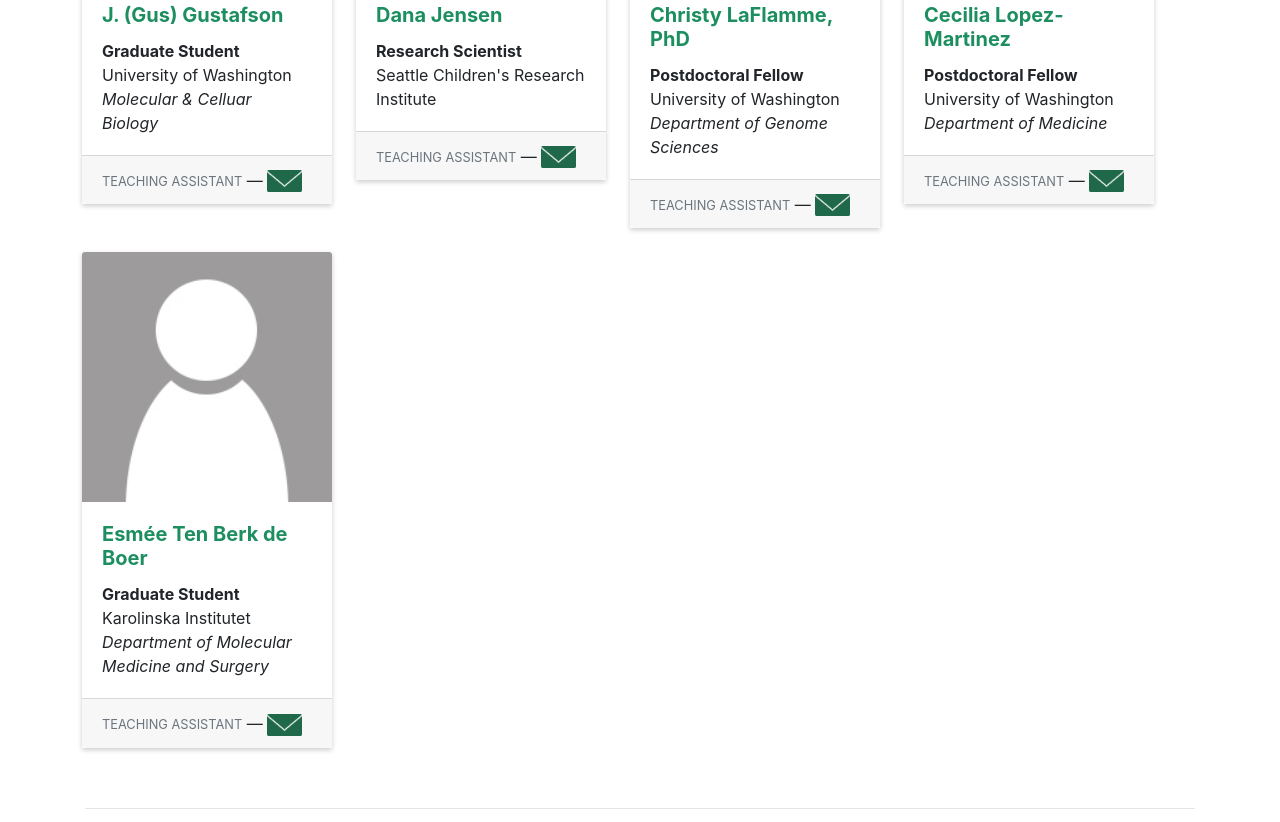
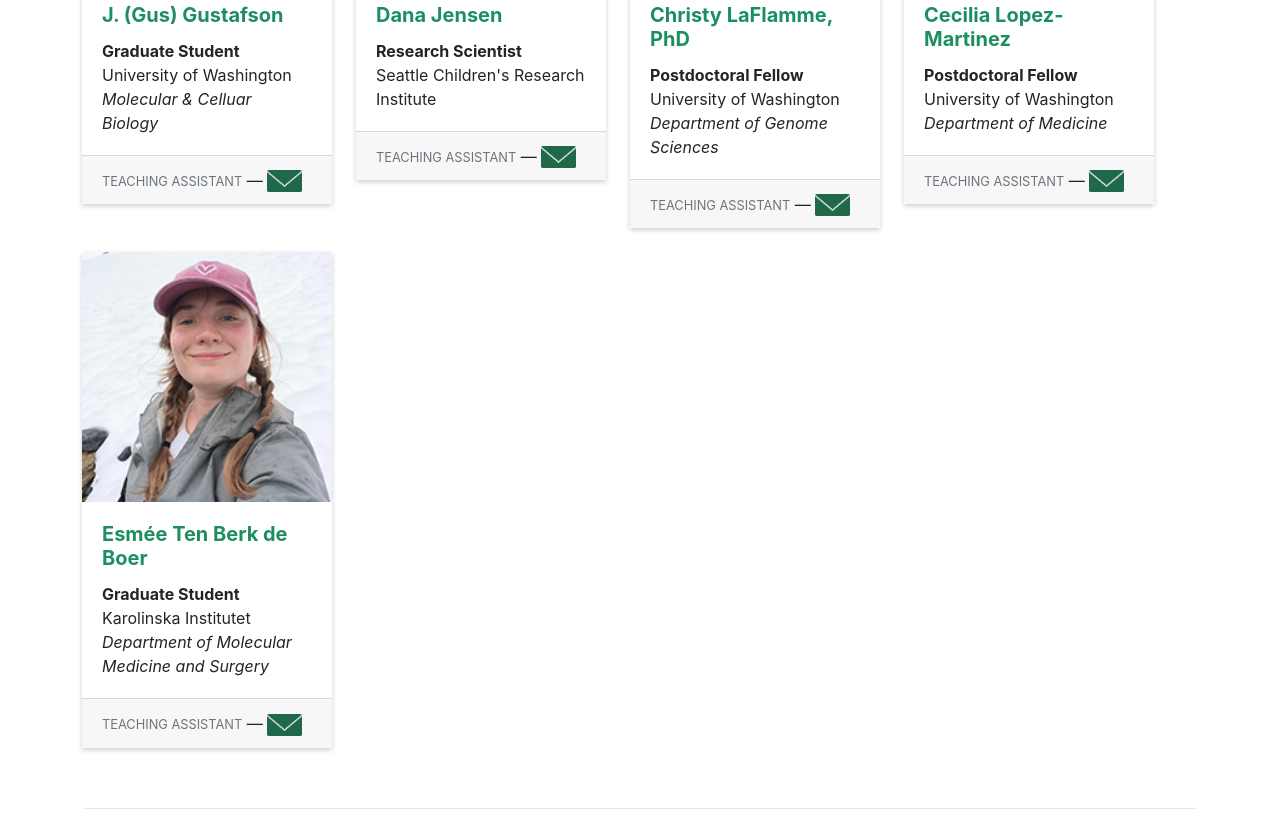
Before and after one commit to danrdanny/danrdanny.github.io, a plain HTML site: page cshl.html in a window 1280 px wide. Shown: the part 2931-3753 px from the top of the page. Drawn offline with Linux system fonts and the light colour scheme.

Commit message:
chsl pics

```diff
--- a/cshl.html
+++ b/cshl.html
@@ -237,7 +237,7 @@
     		</div>
     	</div>
   		<div class="card4 h-100">
-   			<img class="card-img-top" src="images/People_200x200-Generic.jpg" alt="Esmee">
+   			<img class="card-img-top" src="images/People_200x200-CSHLEsmeeTenBerkDeBoer.jpg" alt="Esmee">
     		<div class="card-body">
       			<h5 class="card-title">Esmée Ten Berk de Boer</h5>
       			<p class="card-text"><strong>Graduate Student</strong><br>Karolinska Institutet<br><em>Department of Molecular Medicine and Surgery</em></p>
```
Also changed, not shown: images/People_200x200-CSHLChristyLaflamme.jpg, images/People_200x200-CSHLEsmeeTenBerkDeBoer.jpg (added).
